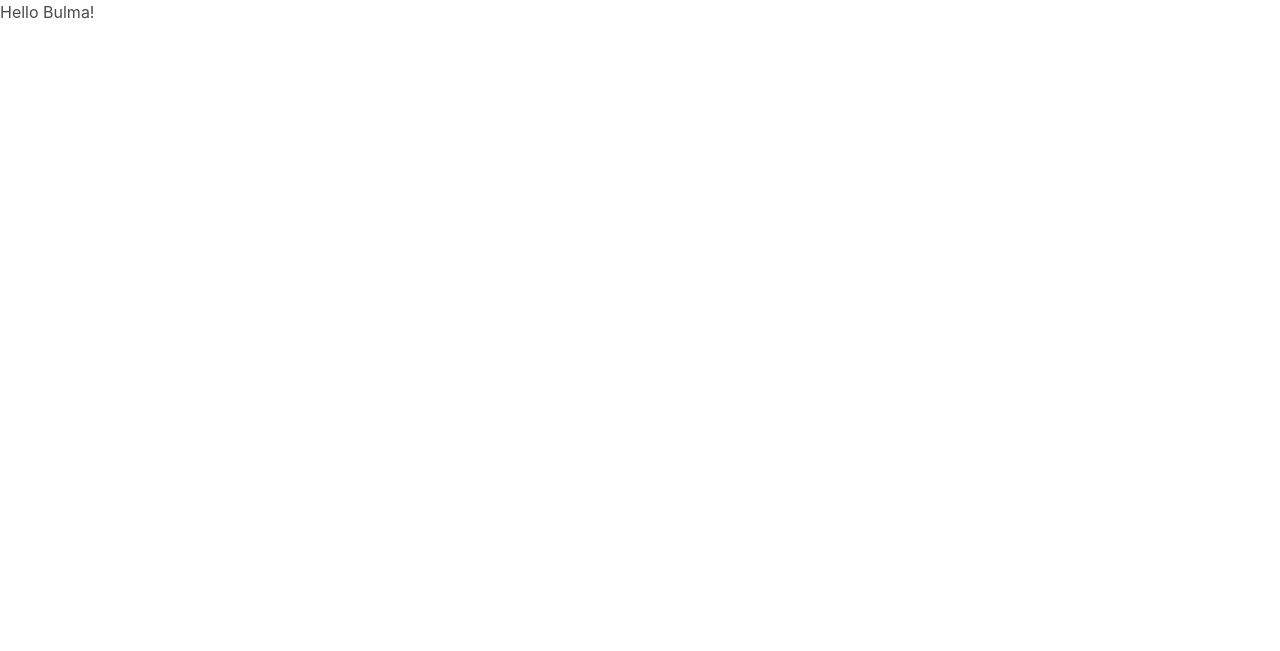
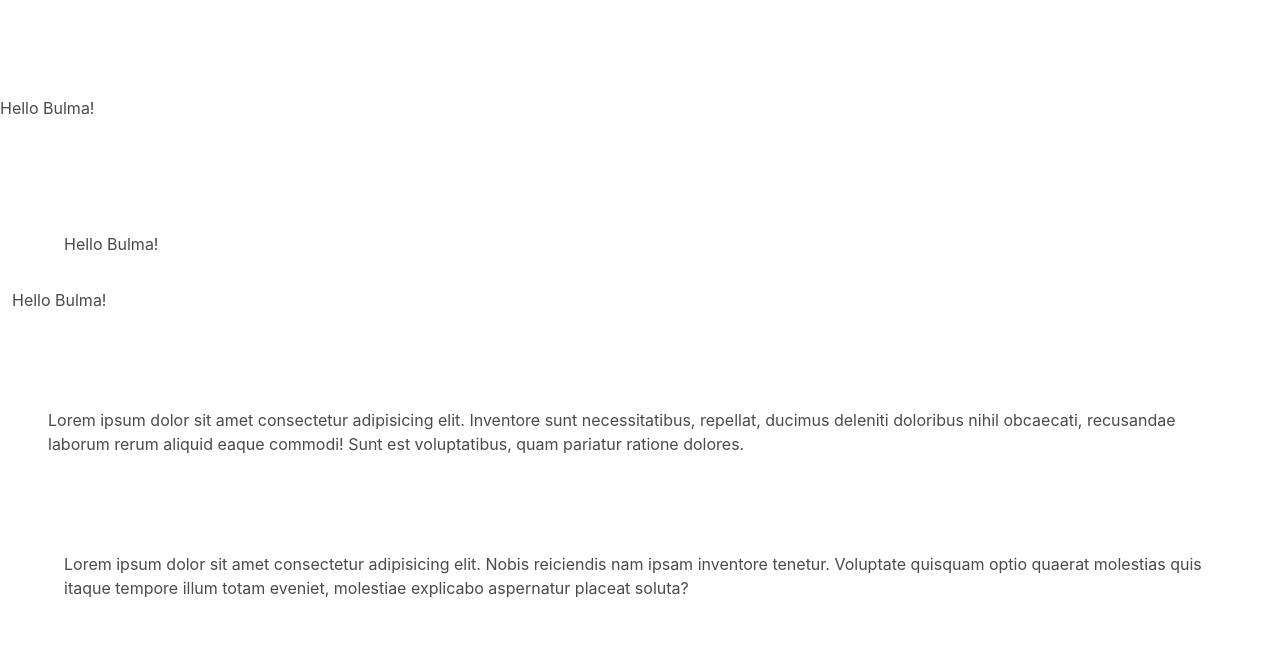
Before and after one commit to CodeurCopieur/bulma-ui_build, a plain HTML site: page index.html in a window 1280 px wide. Drawn offline with nearby package versions, Linux system fonts and the light colour scheme.

Commit message:
spacing & containers

```diff
--- a/index.html
+++ b/index.html
@@ -7,6 +7,22 @@
   <link rel="stylesheet" href="https://cdn.jsdelivr.net/npm/bulma@0.9.1/css/bulma.min.css">
 </head>
 <body>
-  <h1>Hello Bulma!</h1>
+
+  <!-- spacing -->
+  <h1 class="py-6 my-6">Hello Bulma!</h1>
+  <h1 class="px-4 mx-6 py-4">Hello Bulma!</h1>
+  <h1 class="mt-4 mr-4 pb-6 pl-3">Hello Bulma!</h1>
+
+  <!-- containers -->
+
+  <section class="section">
+    <p>Lorem ipsum dolor sit amet consectetur adipisicing elit. Inventore sunt necessitatibus, repellat, ducimus deleniti doloribus nihil obcaecati, recusandae laborum rerum aliquid eaque commodi! Sunt est voluptatibus, quam pariatur ratione dolores.</p>
+  </section>
+
+  <div class="section">
+    <div class="container">
+      <p>Lorem ipsum dolor sit amet consectetur adipisicing elit. Nobis reiciendis nam ipsam inventore tenetur. Voluptate quisquam optio quaerat molestias quis itaque tempore illum totam eveniet, molestiae explicabo aspernatur placeat soluta?</p>
+    </div>
+  </div>
 </body>
 </html>
```
